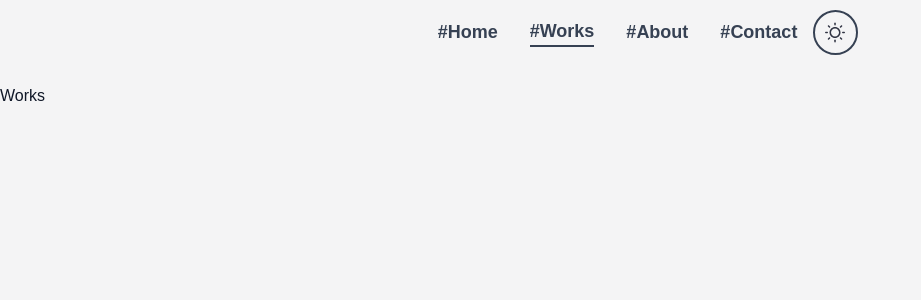
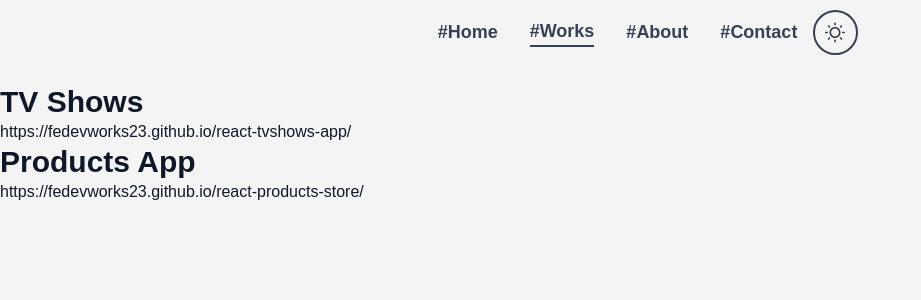
Before and after one commit to fedevworks23/sriman-portfolio, a React (Vite) app: page /sriman-portfolio/works in a window 1280 px wide. Shown: the top 300 px of the page, without its empty margins (0-921 px from the left). Built offline with nearby package versions, Linux system fonts and the light colour scheme.

Commit message:
projects card

```diff
--- a/src/pages/Home/Projects.tsx
+++ b/src/pages/Home/Projects.tsx
@@ -1,48 +1,25 @@
+import { Link } from "react-router";
+const as = "sriman-portfolio/src/assets/products-app.png";
+
 function Projects() {
-  const skills = [
+  const projects = [
     {
-      name: "HTML5",
-      icon: "https://cdn.jsdelivr.net/gh/devicons/devicon/icons/html5/html5-original.svg",
+      title: "TV Shows",
+      description:
+        "This is a TV Shows app built with React, allowing users to browse and search for their favorite TV shows.",
+      techStack: "React, HTML, JavaScript, CSS",
+      livePreview: "https://fedevworks23.github.io/react-tvshows-app/",
+      viewCode: "",
+      image: "sriman-portfolio/src/assets/tv-shows-app.png",
     },
     {
-      name: "CSS3",
-      icon: "https://cdn.jsdelivr.net/gh/devicons/devicon/icons/css3/css3-original.svg",
-    },
-    {
-      name: "JavaScript",
-      icon: "https://cdn.jsdelivr.net/gh/devicons/devicon/icons/javascript/javascript-original.svg",
-    },
-    {
-      name: "Vue.js",
-      icon: "https://cdn.jsdelivr.net/gh/devicons/devicon/icons/vuejs/vuejs-original.svg",
-    },
-    {
-      name: "React",
-      icon: "https://cdn.jsdelivr.net/gh/devicons/devicon/icons/react/react-original.svg",
-    },
-    {
-      name: "VS Code",
-      icon: "https://cdn.jsdelivr.net/gh/devicons/devicon/icons/vscode/vscode-original.svg",
-    },
-    {
-      name: "TailwindCSS",
-      icon: "https://cdn.jsdelivr.net/gh/devicons/devicon/icons/tailwindcss/tailwindcss-original.svg",
-    },
-    {
-      name: "Bootstrap",
-      icon: "https://cdn.jsdelivr.net/gh/devicons/devicon/icons/bootstrap/bootstrap-original.svg",
-    },
-    {
-      name: "Sass",
-      icon: "https://cdn.jsdelivr.net/gh/devicons/devicon/icons/sass/sass-original.svg",
-    },
-    {
-      name: "Git",
-      icon: "https://cdn.jsdelivr.net/gh/devicons/devicon/icons/git/git-original.svg",
-    },
-    {
-      name: "GitHub",
-      icon: "https://cdn.jsdelivr.net/gh/devicons/devicon/icons/github/github-original.svg",
+      title: "Products App",
+      description:
+        " This is a Products App built with React, showcasing various products with details and images.",
+      techStack: "React, HTML, JavaScript, CSS",
+      livePreview: "https://fedevworks23.github.io/react-products-store/",
+      viewCode: "",
+      image: "sriman-portfolio/src/assets/products-app.png",
     },
   ];
   return (
@@ -51,24 +28,27 @@ function Projects() {
         <div className="font-bold text-[#42446E] text-5xl">Projects</div>
         <div className="text-[#666666] text-3xl">Things I’ve built so far</div>
         {/* Images */}
+        <div className="gap-15 grid grid-cols-3 mt-24">
+          {projects.map((project, index) => (
             <div
-          className="bg-white shadow-lg m-auto mt-24 rounded-[20px] w-[373px] h-auto"
+              key={index}
+              className="bg-white shadow-lg rounded-[20px] w-[350px] h-auto"
               style={{ boxShadow: "2px 2px 100px 0 rgba(0,0,0,0.2)" }}
             >
+              <div className="flex justify-center items-center">
                 <img
-            className="rounded-tl-[20px] rounded-tr-[20px] w-[375px] h-auto object-cover"
-            src="https://placehold.co/375x250"
+                  className="rounded-tl-[20px] rounded-tr-[20px] h-[277px] object-cover"
+                  src={project.image}
                 />
+              </div>
 
               {/* Project Content */}
               <div className="flex flex-col justify-center items-center m-auto mt-4 w-[314px] h-[300px]">
                 <p className="font-medium text-[28px] text-black text-center">
-              Project Tile goes here
+                  {project.title}
                 </p>
                 <p className="flex justify-center items-center m-auto w-[314px] font-light text-[#666] text-lg">
-              This is sample project description random things are here in
-              description This is sample project lorem ipsum generator for dummy
-              content
+                  {project.description}
                 </p>
                 <p className="m-auto w-[314px]">
                   <span className="w-[314px] text-[#42446e] text-base text-left">
@@ -78,10 +58,11 @@ function Projects() {
                     {" "}
                   </span>
                   <span className="w-[314px] font-light text-[#42446e] text-sm text-left">
-                HTML , JavaScript, SASS, React
+                    {project.techStack}
                   </span>
                 </p>
                 <div className="flex justify-between items-center m-auto w-[314px]">
+                  <Link to={project.livePreview} target="_blank">
                     <div className="flex">
                       <svg
                         width={20}
@@ -107,8 +88,11 @@ function Projects() {
                           stroke-linejoin="round"
                         />
                       </svg>
-                <p className="text-black text-base text-left">Live Preview</p>
+                      <p className="text-black text-base text-left">
+                        Live Preview
+                      </p>
                     </div>
+                  </Link>
 
                   <div className="flex">
                     <svg
@@ -134,10 +118,14 @@ function Projects() {
                         </clipPath>
                       </defs>
                     </svg>
-                <p className="text-black text-base text-left">View Code</p>
+                    <p className="text-black text-base text-left">
+                      {project.viewCode}
+                    </p>
                   </div>
                 </div>
               </div>
+            </div>
+          ))}
         </div>
       </div>
     </>
--- a/src/pages/Works/Works.tsx
+++ b/src/pages/Works/Works.tsx
@@ -1,5 +1,16 @@
 function Works() {
-  return <div>Works</div>;
+  return (
+    <>
+      <div>
+        <div className="font-bold text-3xl">TV Shows</div>
+        <p>https://fedevworks23.github.io/react-tvshows-app/</p>
+      </div>
+      <div>
+        <div className="font-bold text-3xl">Products App</div>
+        <p>https://fedevworks23.github.io/react-products-store/</p>
+      </div>
+    </>
+  );
 }
 
 export default Works;
```
Also changed, not shown: src/assets/products-app.png (added), src/assets/tv-shows-app.png (added). Lines whose indentation alone changed are shown as unchanged.
